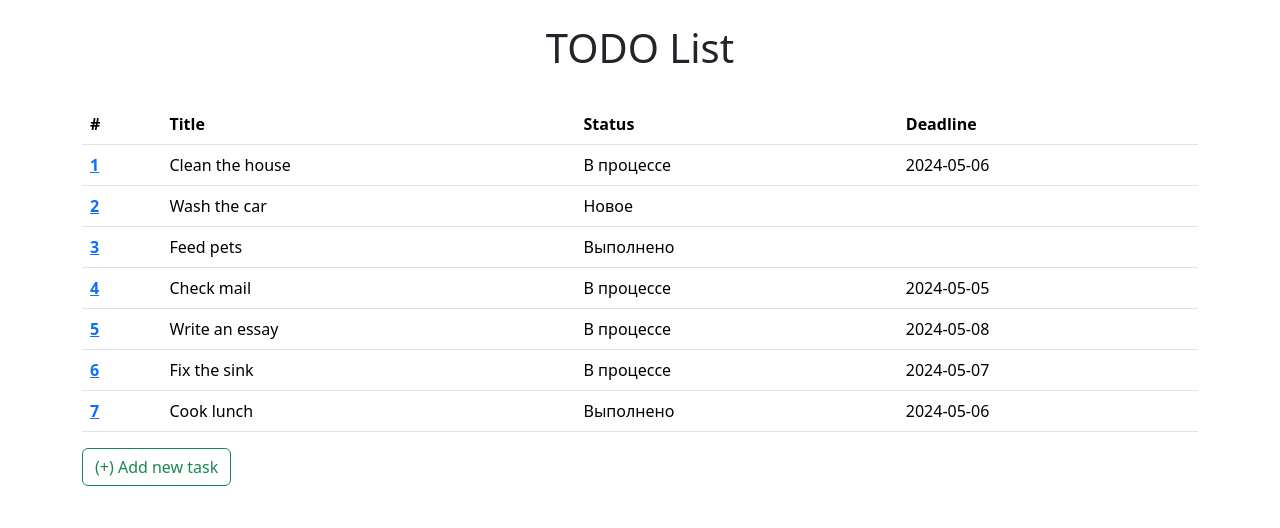
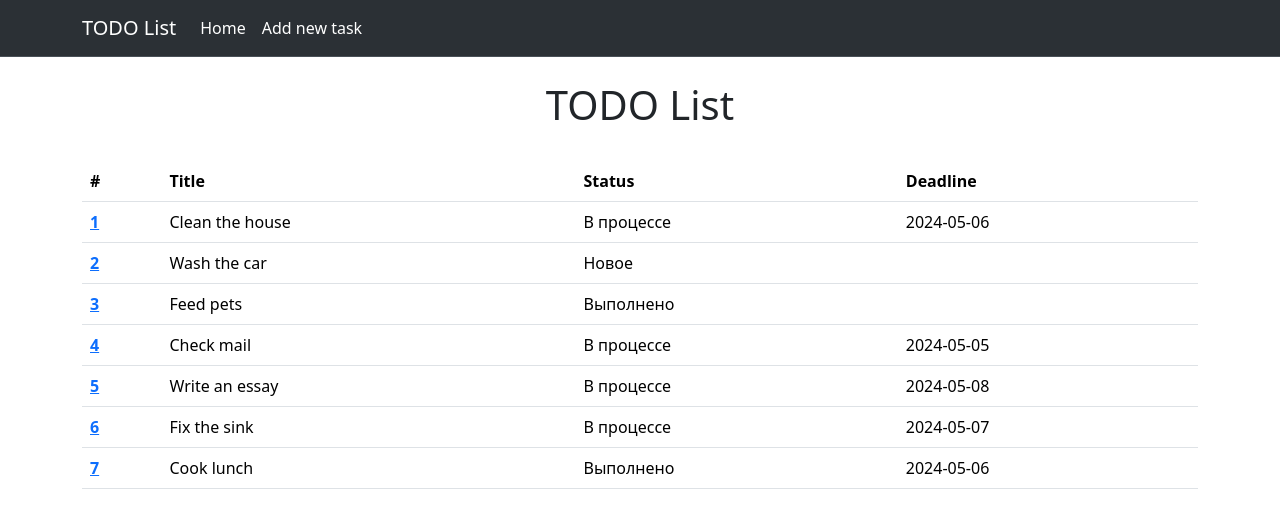
Before and after one commit to leeroma/todo_list_project, a Django app: page / in a window 1280 px wide. Shown: the top 528 px of the page. Run offline with Django 5.2, Linux system fonts and the light colour scheme; data comes from the database, SQL or seed files in the repository.

Commit message:
Added base template and navigation panel

```diff
--- /dev/null
+++ b/templates/base.html
@@ -0,0 +1,28 @@
+<!DOCTYPE html>
+<html lang="en">
+<head>
+    <meta charset="UTF-8">
+    <link href="https://cdn.jsdelivr.net/npm/bootstrap@5.3.3/dist/css/bootstrap.min.css" rel="stylesheet"
+          integrity="sha384-QWTKZyjpPEjISv5WaRU9OFeRpok6YctnYmDr5pNlyT2bRjXh0JMhjY6hW+ALEwIH" crossorigin="anonymous">
+    <title>{% block title %}{% endblock %}</title>
+</head>
+<body>
+<nav class="navbar navbar-expand-lg bg-body-tertiary bg-dark border-bottom border-body" data-bs-theme="dark">
+    <div class="container">
+        <a class="navbar-brand" href="">TODO List</a>
+        <button class="navbar-toggler" type="button" data-bs-toggle="collapse" data-bs-target="#navbarNavAltMarkup"
+                aria-controls="navbarNavAltMarkup" aria-expanded="false" aria-label="Toggle navigation">
+            <span class="navbar-toggler-icon"></span>
+        </button>
+        <div class="collapse navbar-collapse" id="navbarNavAltMarkup">
+            <div class="navbar-nav">
+                <a class="nav-link active" aria-current="page" href="{% url 'home' %}">Home</a>
+                <a class="nav-link active" href="{% url 'adding' %}">Add new task</a>
+            </div>
+        </div>
+    </div>
+</nav>
+{% block content %}
+{% endblock %}
+</body>
+</html>
--- a/templates/index.html
+++ b/templates/index.html
@@ -1,12 +1,7 @@
-<!DOCTYPE html>
-<html lang="en">
-<head>
-    <meta charset="UTF-8">
-    <link href="https://cdn.jsdelivr.net/npm/bootstrap@5.3.3/dist/css/bootstrap.min.css" rel="stylesheet"
-          integrity="sha384-QWTKZyjpPEjISv5WaRU9OFeRpok6YctnYmDr5pNlyT2bRjXh0JMhjY6hW+ALEwIH" crossorigin="anonymous">
-    <title>TODO List</title>
-</head>
-<body>
+{% extends 'base.html' %}
+{% block title %}Home{% endblock %}
+
+{% block content %}
 <div class="container">
     <br>
     <div class="row">
@@ -35,7 +30,5 @@
         {% endfor %}
         </tbody>
     </table>
-    <a href="{% url 'adding' %}" class="btn btn-outline-success">(+) Add new task</a>
 </div>
-</body>
-</html>
+{% endblock %}
```
Also changed, not shown: templates/add_task.html (+6 -12 lines), templates/task.html (+5 -11 lines).
